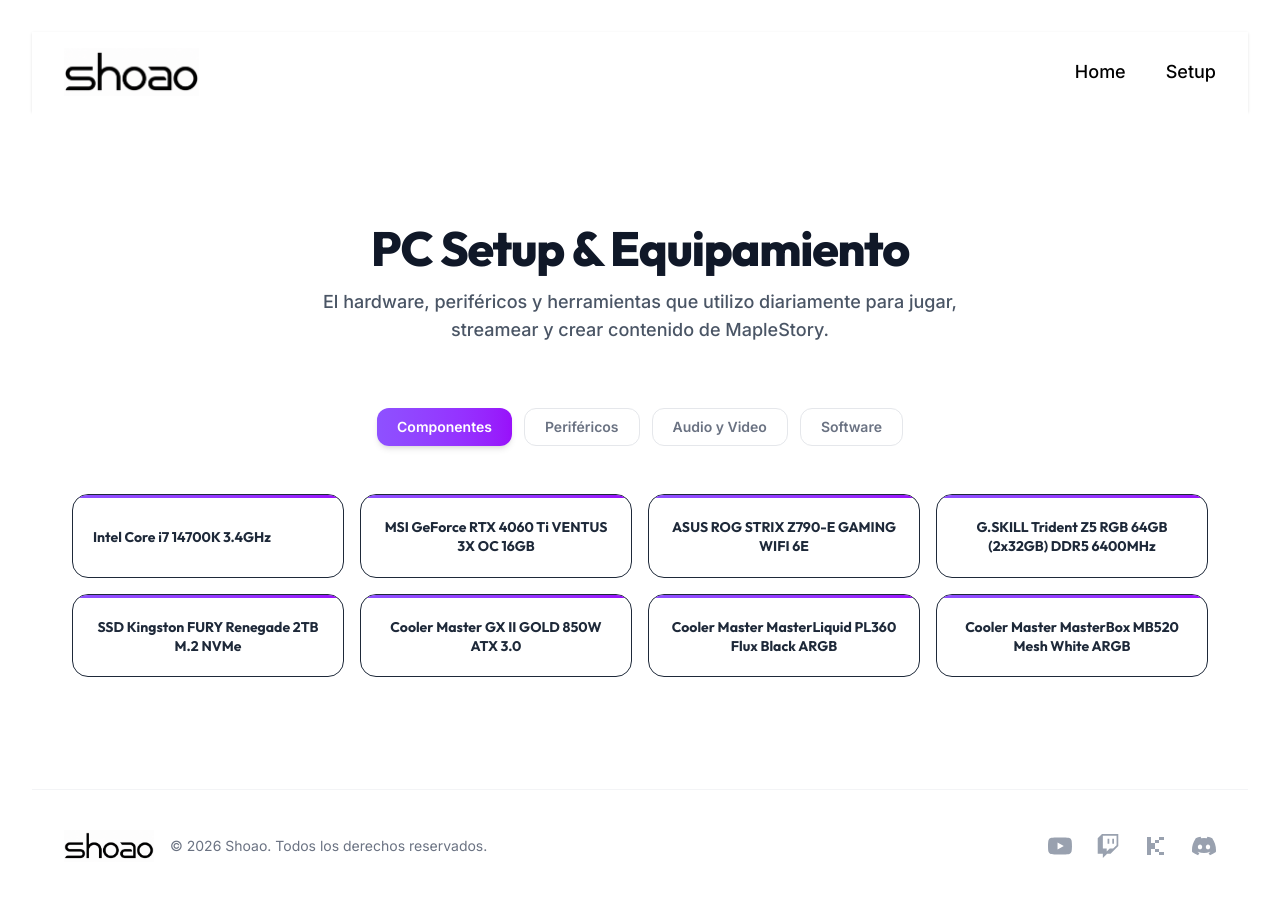
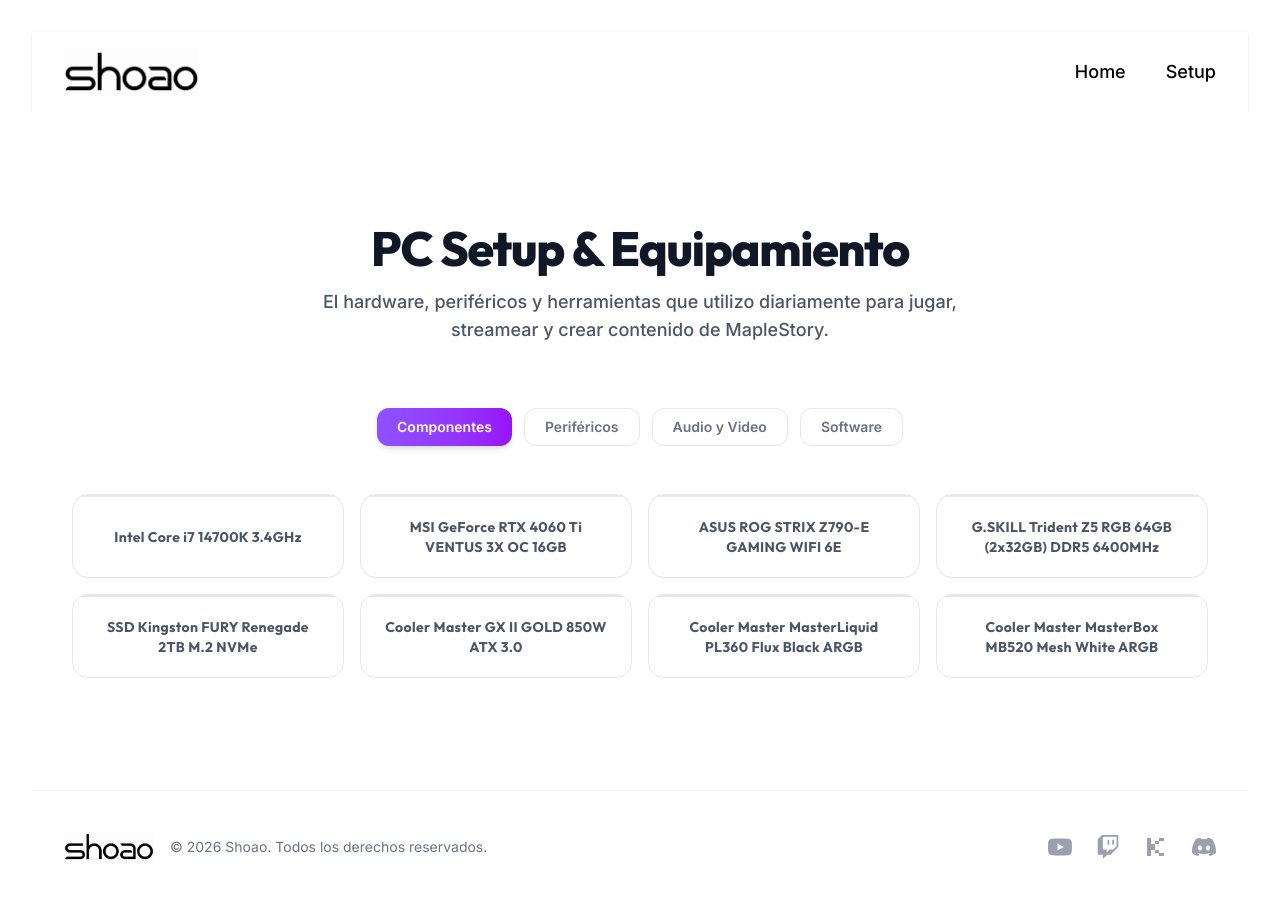
Before and after one commit to Fabrizio7S/landing-shoao, a React (Vite) app: page /setup in a window 1280 px wide. Shown: the top 898 px of the page. Built offline with nearby package versions, Linux system fonts and the light colour scheme.

Commit message:
feat:Corregur diseño de sepup

```diff
--- a/src/components/ui/SetupCard.tsx
+++ b/src/components/ui/SetupCard.tsx
@@ -1,48 +1,54 @@
-import type { SetupItem, SetupCardProps } from "../../types/Setup";
-
-
-const CATEGORY_ACCENT_GRADIENTS: Record<SetupItem["category"], string> = {
-  "Componentes": "from-violet-500 to-purple-600",     // Degradado Morado
-  "Periféricos": "from-blue-400 to-cyan-500",       // Degradado Celeste/Azul
-  "Audio y Video": "from-rose-400 to-pink-600",     // Degradado Rosa/Rojo
-  "Software": "from-emerald-400 to-teal-500",         // Degradado Verde
-};
+import type { SetupCardProps } from "../../types/Setup";
 
 const SetupCard = ({ item }: SetupCardProps) => {
-  const accentGradient = CATEGORY_ACCENT_GRADIENTS[item.category];
+  const isAffiliate = Boolean(item.affiliateUrl);
 
   const cardContent = (
-    <>
-      <div className={`h-[3px] w-full bg-gradient-to-r ${accentGradient}`} />
-
-      <div className="p-5 flex items-center flex-1">
-        <h3 className={`text-sm font-semibold text-gray-800 leading-snug transition-colors duration-200
-          ${item.affiliateUrl ? 'group-hover:text-blue-600' : 'group-hover:text-gray-900'}`}>
-          {item.name}
-        </h3>
-      </div>
-    </>
+    <div className="px-6 py-5 flex items-center justify-center min-h-[80px] text-center">
+      <h3
+        className={`
+          text-sm font-bold tracking-wide transition-colors duration-200
+          ${isAffiliate ? "text-black group-hover:text-gray-700" : "text-gray-600"}
+        `}
+      >
+        {item.name}
+      </h3>
+    </div>
   );
 
-  const baseClasses = `group relative bg-white border border-gray-150 rounded-2xl overflow-hidden
-    hover:border-gray-300 hover:-translate-y-1 hover:shadow-lg
-    transition-all duration-300 flex flex-col h-full`;
+  const affiliateStyle = `
+    group relative bg-white border border-black rounded-2xl overflow-hidden
+    transition-all duration-200 flex flex-col h-full
+    hover:-translate-y-1 hover:shadow-md
+    hover:border-gray-800
+  `;
 
-  if (item.affiliateUrl) {
+  const normalStyle = `
+    group relative bg-white border border-gray-200 rounded-2xl overflow-hidden
+    transition-all duration-200 flex flex-col h-full
+  `;
+
+  if (isAffiliate) {
     return (
       <a
         href={item.affiliateUrl}
         target="_blank"
         rel="noopener noreferrer"
-        className={`${baseClasses} cursor-pointer`}
+        className={affiliateStyle}
       >
+
+        <div className="h-[2px] w-full bg-black" />
+
         {cardContent}
       </a>
     );
   }
 
   return (
-    <div className={`${baseClasses} cursor-default`}>
+    <div className={normalStyle}>
+
+      <div className="h-[2px] w-full bg-gray-200" />
+
       {cardContent}
     </div>
   );
```
